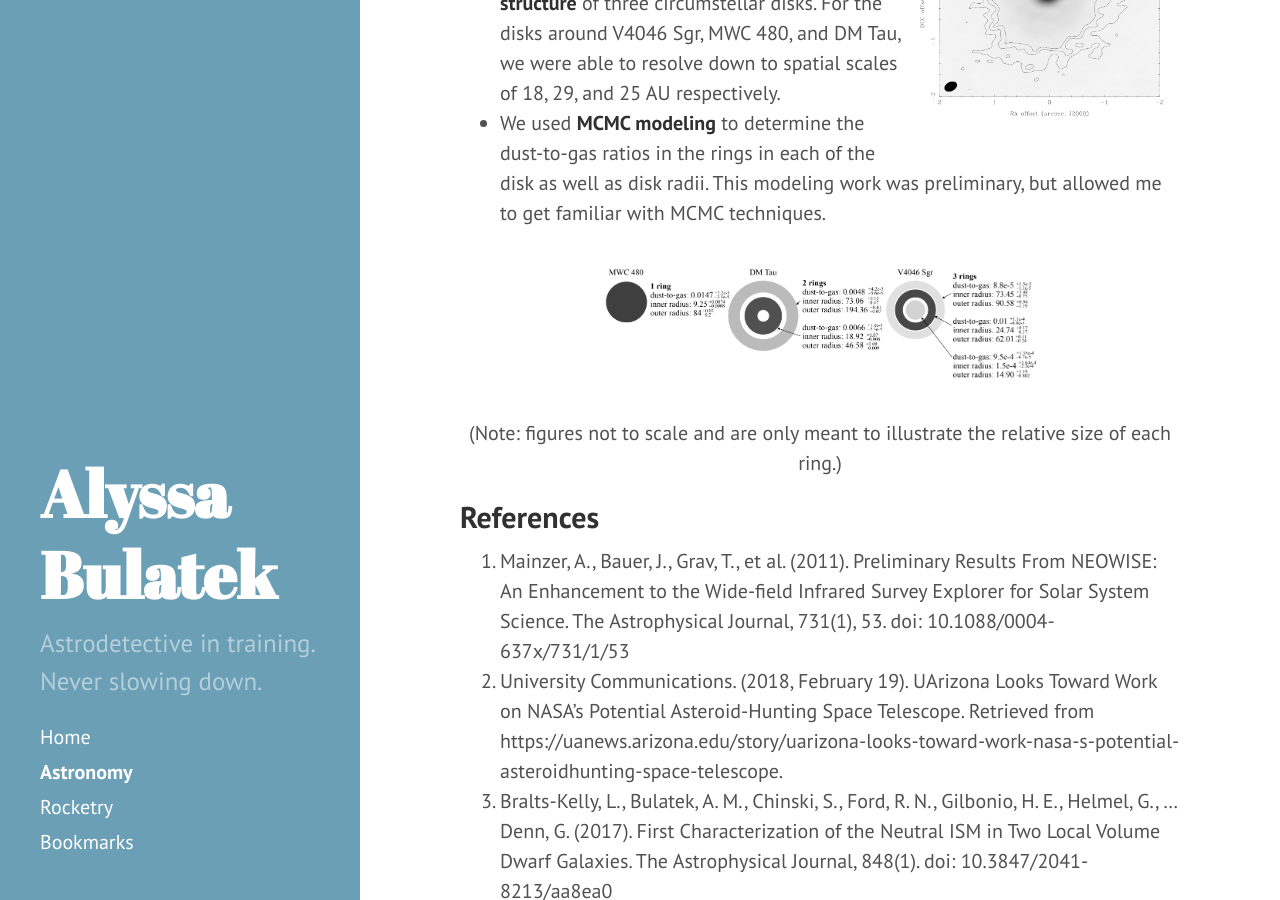
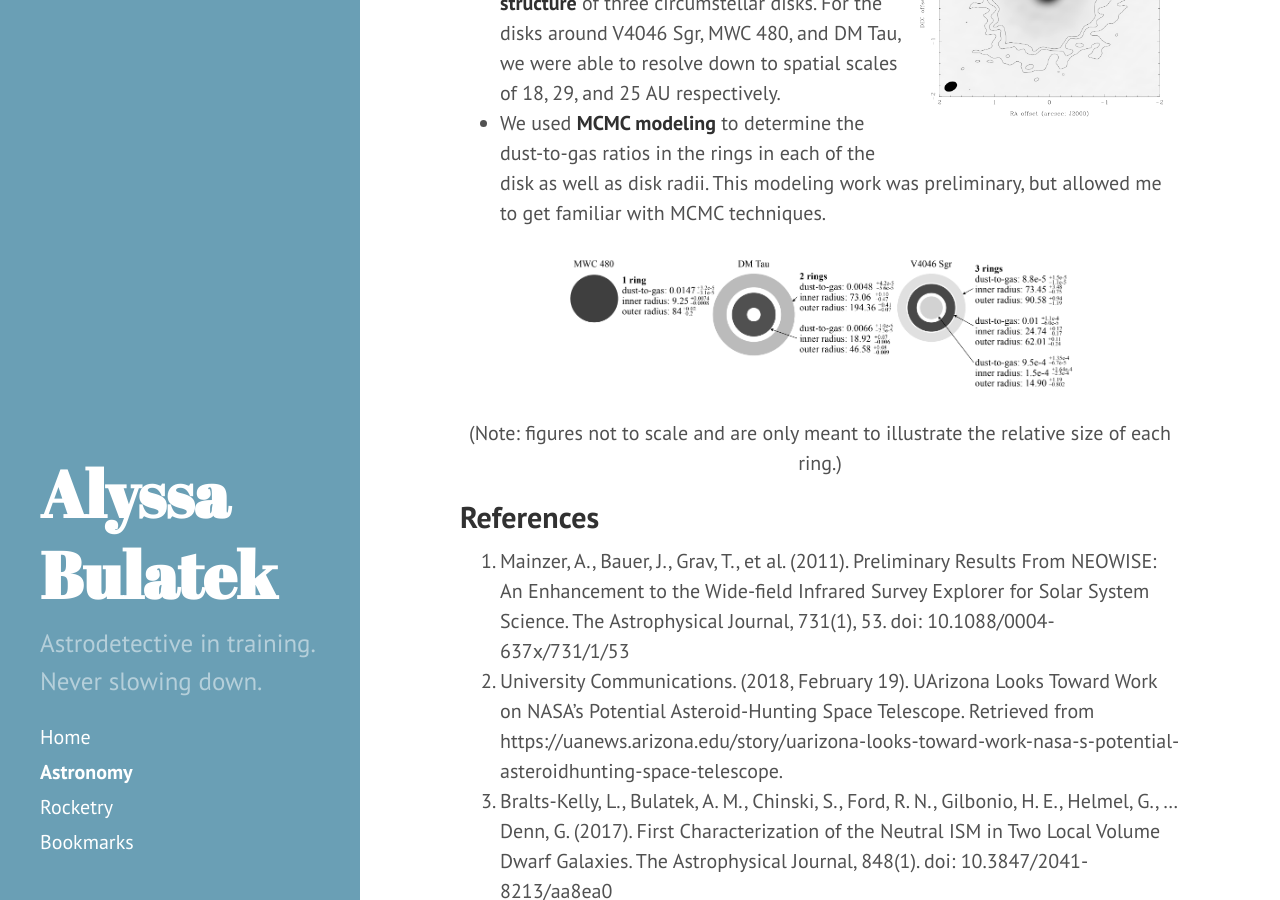
Before and after one commit to abulatek/abulatek.github.io, a Jekyll site: the page built from 01astronomy.md, in a window 1280 px wide and 900 px high, scrolled down 2677 px. Built offline with Jekyll 4.4.1, drawn with Linux system fonts in a browser that asks for light colours.

Commit message:
Changed padding again omg

```diff
--- a/01astronomy.md
+++ b/01astronomy.md
@@ -47,7 +47,7 @@
 - We used **MCMC modeling** to determine the dust-to-gas ratios in the rings in each of the disk as well as disk radii. This modeling work was preliminary, but allowed me to get familiar with MCMC techniques.
 
 <p align="center">
-  <img src="https://abulatek.github.io/resources/disk_stats.png" height="150" style="padding: 15px;" alt="Disk statistics" />
+  <img src="https://abulatek.github.io/resources/disk_stats.png" height="150" style="padding: 5px;" alt="Disk statistics" />
   (Note: figures not to scale and are only meant to illustrate the relative size of each ring.)
 </p>
 
```
